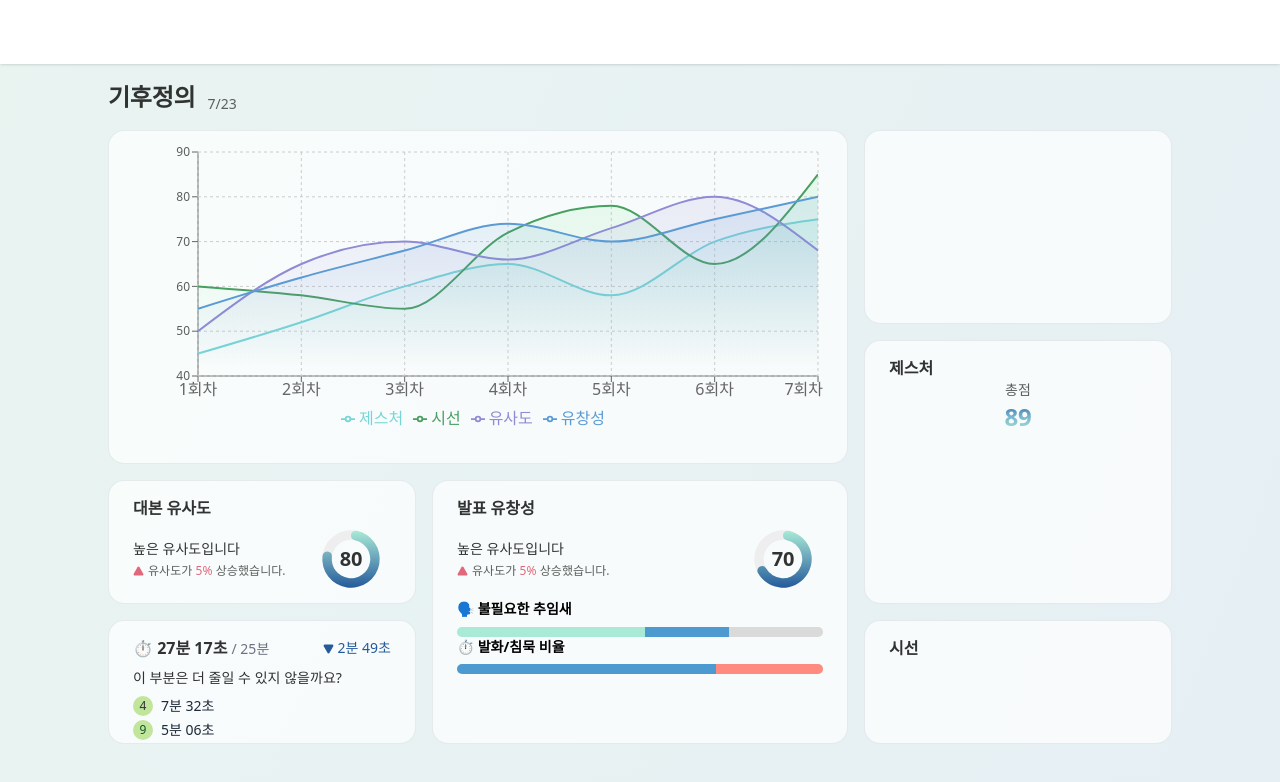
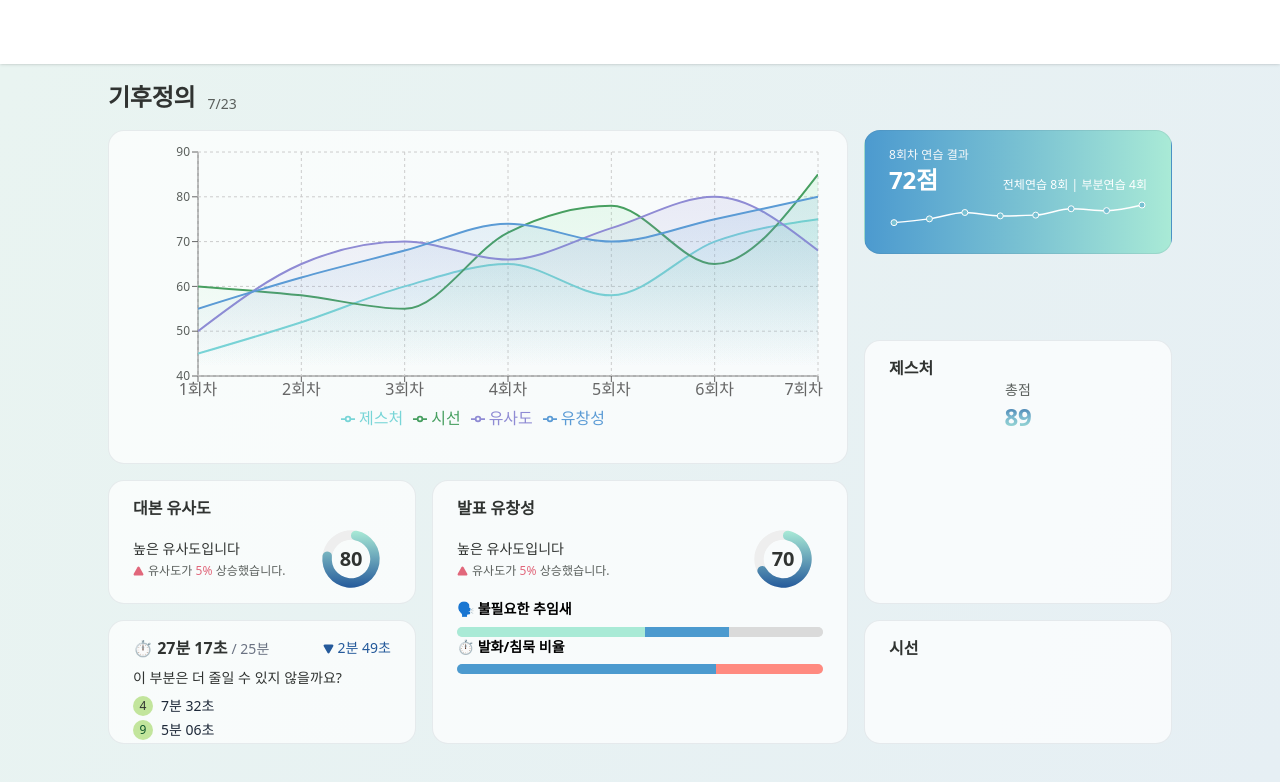
Before and after one commit to xseojungx/SPitching-FE, a React (Vite) app in the folder SPitching/: page /feedback/summary in a window 1280 px wide. Shown: the top 782 px of the page. Built offline with nearby package versions, Linux system fonts and the light colour scheme; a web font is replaced by a local one.

Commit message:
feat. 우측 전체 점수

```diff
--- a/SPitching/src/components/feedback/summary/TotalScore.tsx
+++ b/SPitching/src/components/feedback/summary/TotalScore.tsx
@@ -1,6 +1,74 @@
+import {
+  LineChart,
+  Line,
+  XAxis,
+  YAxis,
+  CartesianGrid,
+  Tooltip,
+  Legend,
+  ResponsiveContainer,
+  TooltipProps,
+} from 'recharts';
+import {
+  ValueType,
+  NameType,
+} from 'recharts/types/component/DefaultTooltipContent';
+
+const data = [
+  { name: '1회차', score: 25 },
+  { name: '2회차', score: 35 },
+  { name: '3회차', score: 52 },
+  { name: '4회차', score: 43 },
+  { name: '5회차', score: 45 },
+  { name: '6회차', score: 62 },
+  { name: '7회차', score: 57 },
+  { name: '8회차', score: 72 },
+];
 const TotalScore = () => {
+  const CustomTooltip = ({
+    active,
+    payload,
+  }: TooltipProps<ValueType, NameType>) => {
+    if (active && payload && payload.length) {
+      console.log(payload);
+      return (
+        <div className='rounded-lg border border-gray-200 bg-white px-3 py-2 text-sm text-[#333] shadow-md'>
+          <p>{`${payload[0].value}점`}</p>
+        </div>
+      );
+    }
+
+    return null;
+  };
   return (
-    <div className='white-card col-span-3 col-start-9 row-span-3 row-start-2'></div>
+    <div className='white-card col-span-3 col-start-9 row-span-2 row-start-2 bg-linear-to-r from-[rgba(76,154,207,1)] via-[rgba(120,192,210,1)] to-[rgba(169,234,214,1)]'>
+      <p className='c2 text-gray-50'>8회차 연습 결과</p>
+      <div className='flex w-full items-baseline justify-between text-white'>
+        <span className='h1'>72점</span>
+        <span className='c1'>전체연습 8회 | 부분연습 4회</span>
+      </div>
+      <div className='w-full flex-1'>
+        <ResponsiveContainer
+          width='100%'
+          height='100%'
+        >
+          <LineChart data={data}>
+            <Tooltip
+              content={<CustomTooltip />}
+              coordinate={{ y: 0 }}
+            />
+            <Line
+              type='monotone'
+              dataKey='score'
+              stroke='#ffffff'
+              strokeWidth={1.5}
+              activeDot={{ r: 4 }}
+              dot={{ strokeWidth: 1, fill: 'rgba(120, 192, 210, 1)' }}
+            />
+          </LineChart>
+        </ResponsiveContainer>
+      </div>
+    </div>
   );
 };
 
```
